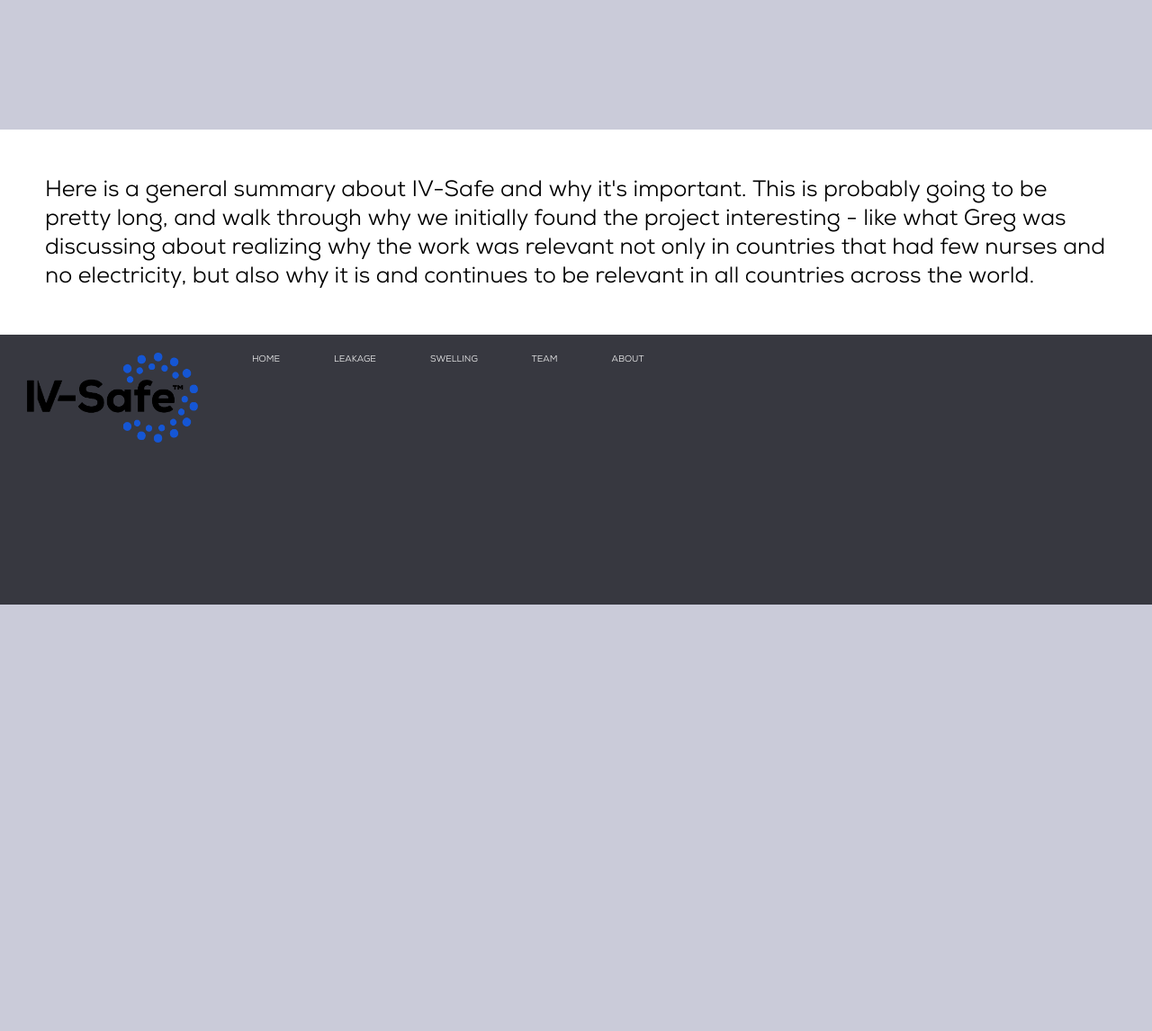
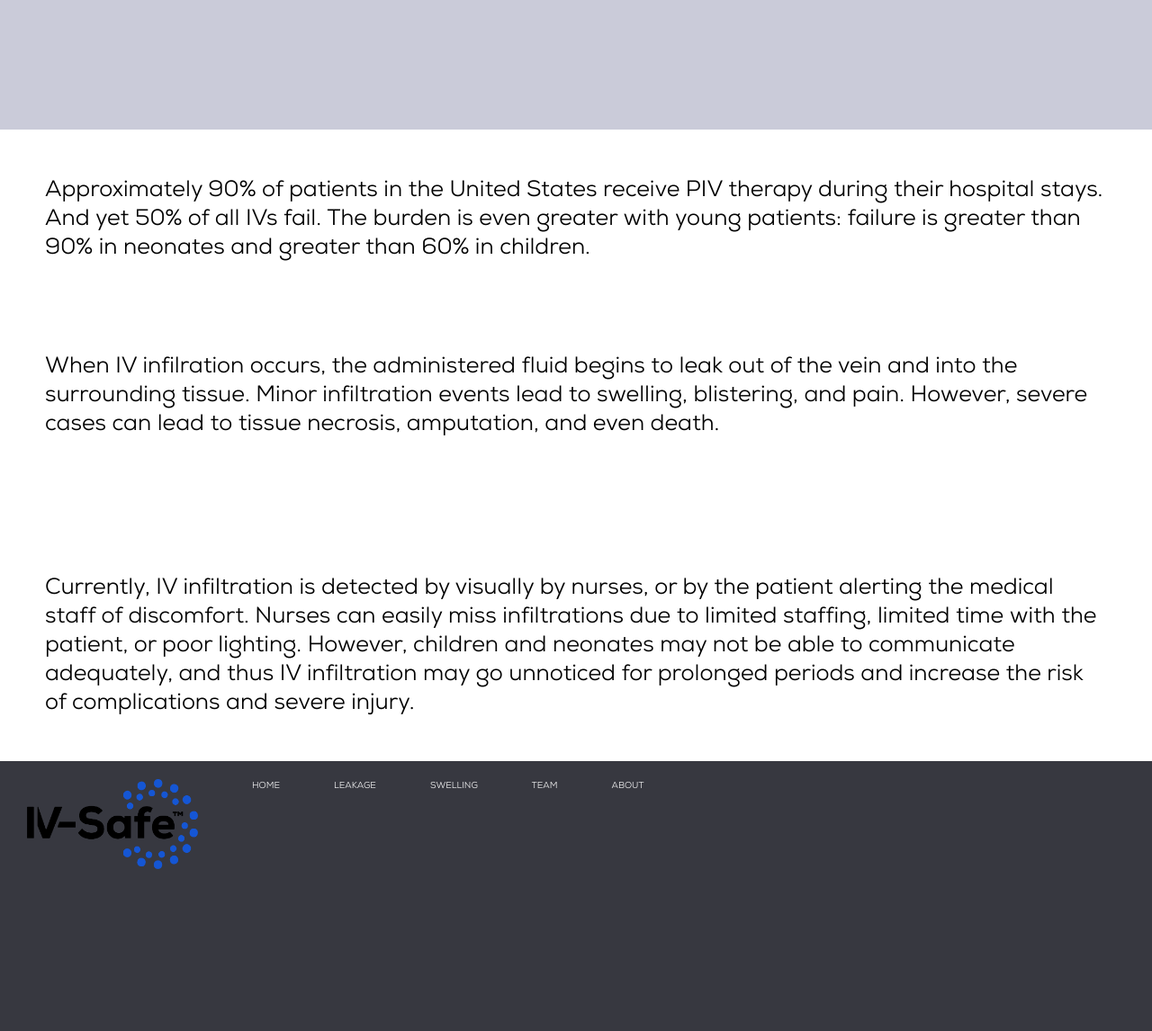
Before and after one commit to wkitch13/IV-Safe, a Flask app: page / in a window 1280 px wide. Shown: the part 592-1738 px from the top of the page at 90% size. Before the commit the page ends 1264 px from the top, so only its background shows below. Run offline with Flask 3, Linux system fonts and the light colour scheme.

Commit message:
began adding text to the home page

```diff
--- a/templates/homepage.html
+++ b/templates/homepage.html
@@ -7,10 +7,26 @@
         </div>
 
         <div class="p1">
-            Here is a general summary about IV-Safe and why it's important. This is probably going to be pretty
-            long, and walk through why we initially found the project interesting - like what Greg was discussing
-            about realizing why the work was relevant not only in countries that had few nurses and no electricity,
-            but also why it is and continues to be relevant in all countries across the world.
+            Approximately 90% of patients in the United States receive PIV therapy during their hospital stays. And yet
+            50% of all IVs fail. The burden is even greater with young patients: failure is greater than 90% in neonates
+            and greater than 60% in children.
+        </div>
+
+        <div class="p1">
+            When IV infilration occurs, the administered fluid begins to leak out of the vein and into the surrounding tissue.
+            Minor infiltration events lead to swelling, blistering, and pain. However, severe cases can lead to tissue
+            necrosis, amputation, and even death.
+        </div>
+
+        <div class="img_contributors">
+            <!-- this field is empty -->
+        </div>
+
+        <div class="p1">
+            Currently, IV infiltration is detected by visually by nurses, or by the patient alerting the medical staff
+            of discomfort. Nurses can easily miss infiltrations due to limited staffing, limited time with the patient,
+            or poor lighting. However, children and neonates may not be able to communicate adequately, and thus IV
+            infiltration may go unnoticed for prolonged periods and increase the risk of complications and severe injury.
         </div>
     </body>
 {% endblock %}
--- a/templates/team.html
+++ b/templates/team.html
@@ -23,7 +23,7 @@
                 <img src="{{ url_for('static', filename='images/GregV.jpeg') }}" alt="IV" style="width:350px;height:350px">
             </div>
             <div class="text">
-                <div class="name">Gregory Valentine, MD</div>
+                <div class="name">Gregory Valentine, MD, MEd</div>
                 <div class="title">CO-FOUNDER + CLINICAL LEAD</div>
                 <div class="description">Gregory is a clinician through UW medicine, he specializes in neonatology, he works
                 primarily in ___ part of Africa to improve medical care in areas with limited staffing and no access to
```
